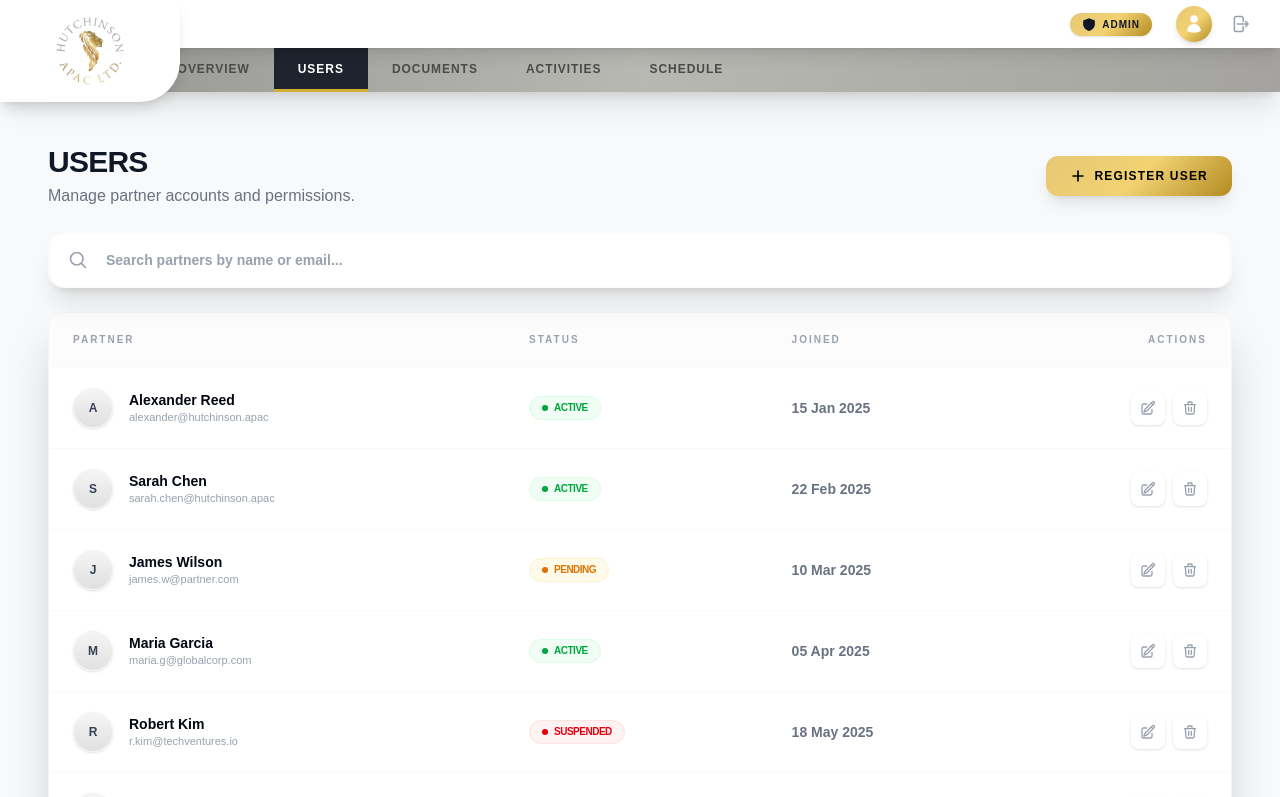
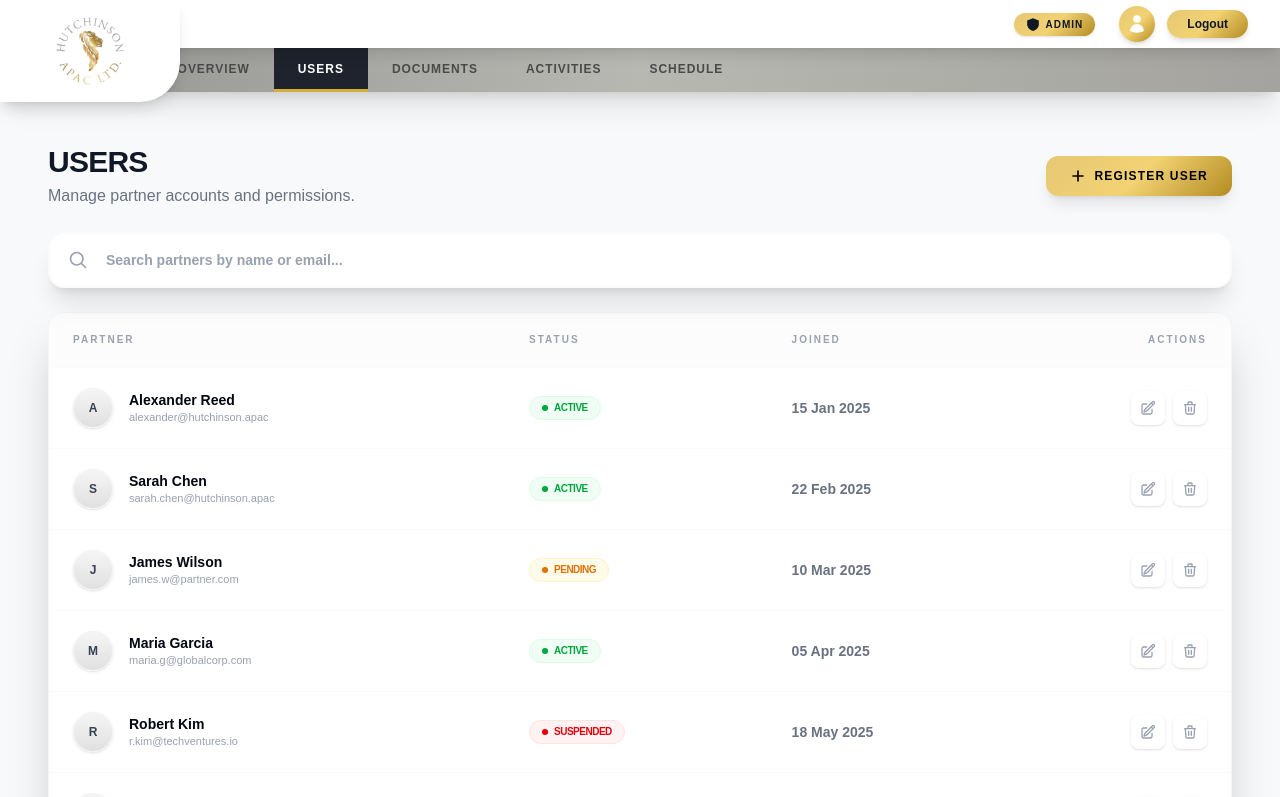
Before and after one commit to fahmidurshanto/hutchinson, a Next.js app: page /admin/users in a window 1280 px wide. Shown: the top 797 px of the page. Built offline with nearby package versions, Linux system fonts and the light colour scheme; no server answers.

Commit message:
solved login/logout btn and added live server url in next.config.mjs

```diff
--- a/next.config.mjs
+++ b/next.config.mjs
@@ -6,6 +6,7 @@ const nextConfig = {
       {
         source: '/api/v1/:path*',
         destination: 'https://server.hutchinsonapac.com/api/v1/:path*',
+        // destination: 'http://localhost:4000/api/v1/:path*',
       },
     ];
   },
--- a/src/app/providers.js
+++ b/src/app/providers.js
@@ -3,5 +3,9 @@
 import { AppProvider } from '../context/AppContext';
 
 export function Providers({ children }) {
-    return <AppProvider>{children}</AppProvider>;
+    return (
+        <AppProvider>
+            {children}
+        </AppProvider>
+    );
 }
--- a/src/components/layout/AdminTopNav.js
+++ b/src/components/layout/AdminTopNav.js
@@ -6,7 +6,7 @@ import { useAppContext } from '../../context/AppContext';
 
 export default function AdminTopNav() {
     const pathname = usePathname();
-    const { user } = useAppContext();
+    const { user, logout } = useAppContext();
 
     const tabs = [
         { name: 'OVERVIEW', href: '/admin' },
@@ -51,15 +51,12 @@ export default function AdminTopNav() {
                     </div>
 
                     {/* Logout */}
-                    <Link
-                        href="/login"
-                        title="Logout"
-                        className="w-8 h-8 rounded-full flex items-center justify-center text-gray-400 hover:bg-red-50 hover:text-red-500 transition-colors"
+                    <button
+                        onClick={logout}
+                        className="px-5 cursor-pointer py-1.5 rounded-full bg-gradient-gold text-gray-900 text-xs font-bold shadow-md hover:shadow-lg hover:scale-105 transition-all mr-2"
                     >
-                        <svg xmlns="http://www.w3.org/2000/svg" fill="none" viewBox="0 0 24 24" strokeWidth={1.8} stroke="currentColor" className="w-5 h-5">
-                            <path strokeLinecap="round" strokeLinejoin="round" d="M15.75 9V5.25A2.25 2.25 0 0013.5 3h-6a2.25 2.25 0 00-2.25 2.25v13.5A2.25 2.25 0 007.5 21h6a2.25 2.25 0 002.25-2.25V15m3 0l3-3m0 0l-3-3m3 3H9" />
-                        </svg>
-                    </Link>
+                        Logout
+                    </button>
                 </div>
             </div>
 
```
